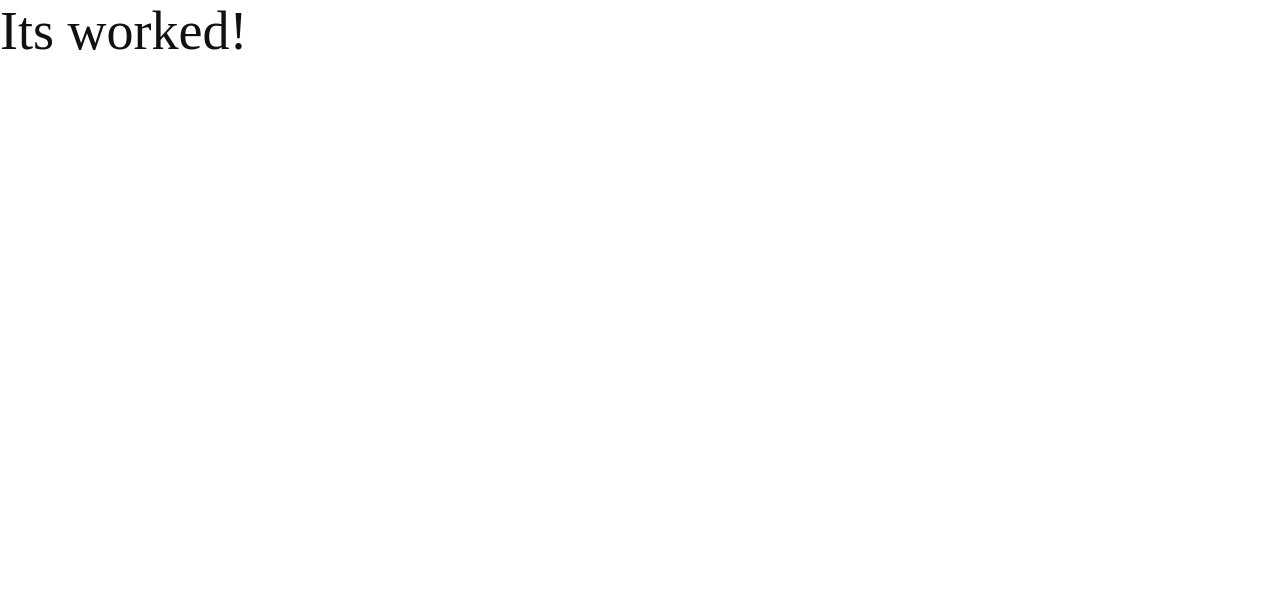
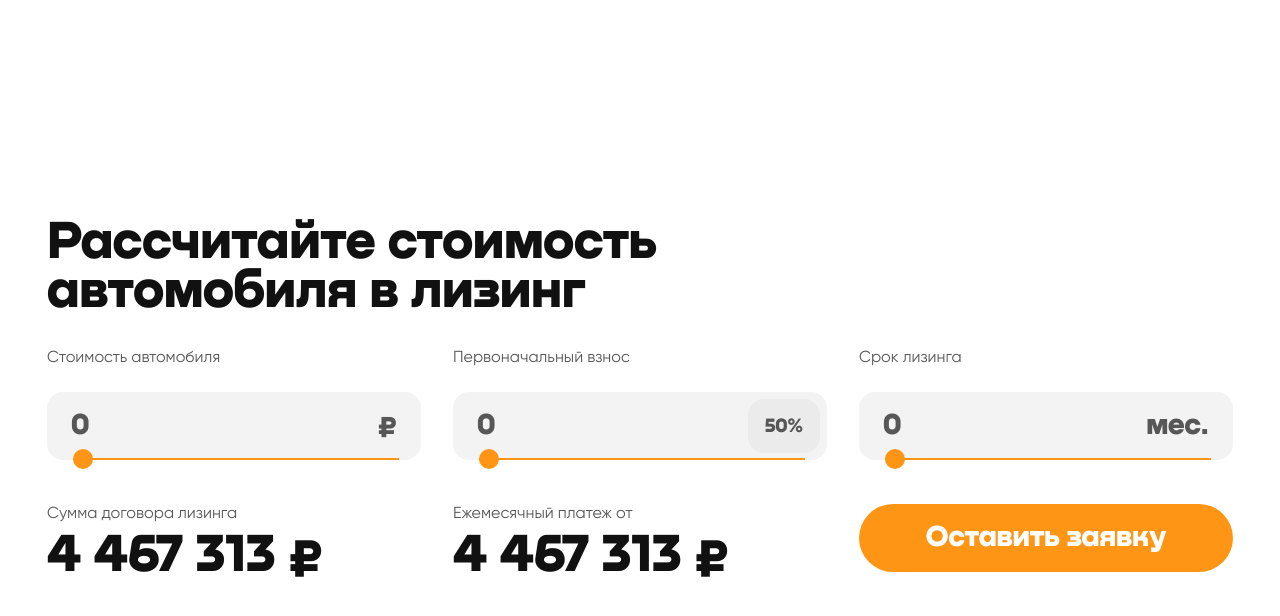
Before and after one commit to DZ8540/autoLeasingCalc, a Vue app: page / in a window 1280 px wide. Shown: the top 616 px of the page. Built offline with nearby package versions, Linux system fonts and the light colour scheme.

Commit message:
Feature: Completed template Feature: Added components Improve: Improved container for full width Fix: Fixed fonts

```diff
--- a/src/App.vue
+++ b/src/App.vue
@@ -1,7 +1,59 @@
-<script setup lang="ts"></script>
+<script setup lang="ts">
+import Title from '@/components/Title.vue'
+import Result from '@/components/Result.vue'
+import Button from '@/components/Button.vue'
+import RangeInput from '@/components/RangeInput.vue'
+</script>
 
 <template>
-  <span class="color__black font__title">Its worked!</span>
+  <main>
+
+    <div class="fullPage">
+      <div class="container">
+
+        <div class="calcBlock">
+          <div class="calcBlock__header">
+            <Title>
+              Рассчитайте стоимость <br>
+              автомобиля в лизинг
+            </Title>
+          </div>
+
+          <div class="calcBlock__body">
+            <RangeInput name="cost" cost-type="money">
+              Стоимость автомобиля
+            </RangeInput>
+
+            <RangeInput name="cost" cost-type="percent">
+              Первоначальный взнос
+            </RangeInput>
+
+            <RangeInput name="cost" cost-type="month">
+              Срок лизинга
+            </RangeInput>
+          </div>
+
+          <div class="calcBlock__footer">
+            <Result>
+              Сумма договора лизинга
+
+              <template #cost>4 467 313 ₽</template>
+            </Result>
+
+            <Result>
+              Ежемесячный платеж от
+
+              <template #cost>4 467 313 ₽</template>
+            </Result>
+
+            <Button>Оставить заявку</Button>
+          </div>
+        </div>
+
+      </div>
+    </div>
+
+  </main>
 </template>
 
-<style scoped></style>
+<style></style>
--- a/src/assets/css/default.css
+++ b/src/assets/css/default.css
@@ -51,5 +51,38 @@ img {
 
 .container {
   max-width: 1440px;
+  width: 100%;
   padding: 0 47px;
 }
+
+.fullPage {
+  width: 100%;
+  height: 100vh;
+  display: flex;
+  align-items: center;
+}
+
+.calcBlock__header {
+  margin-bottom: 32px;
+}
+
+.calcBlock__body {
+  margin-bottom: 44px;
+}
+
+.calcBlock__body,
+.calcBlock__footer {
+  display: flex;
+  width: 100%;
+}
+
+.calcBlock__body > *,
+.calcBlock__footer > * {
+  flex: 1;
+  margin-right: 32px;
+}
+
+.calcBlock__footer > *:last-child,
+.calcBlock__body > *:last-child {
+  margin-right: 0;
+}
--- a/src/assets/css/fonts.css
+++ b/src/assets/css/fonts.css
@@ -1,19 +1,9 @@
-:root {
-  --font-mont-heavy: 'Mont-Heavy';
-  --font-mont-semiBold: 'Mont-SemiBold';
-
-  --font-nekst-black: 'Nekst-Black';
-
-  --font-gilroy-regular: 'Gilroy-Regular';
-  --font-gilroy-bold: 'Gilroy-Bold';
-}
-
 /*
   * Mont
 */
 
 @font-face {
-  font-family: var(--font-mont-heavy);
+  font-family: 'Mont-Heavy';
   src: url('@/assets/fonts/mont/heavy/Mont-Heavy.eot');
   src: local('Mont Heavy'), local('Mont-Heavy'),
     url('@/assets/fonts/mont/heavy/Mont-Heavy.eot?#iefix') format('embedded-opentype'),
@@ -25,11 +15,11 @@
 }
 
 .font__mont__heavy {
-  font-family: var(--font-mont-heavy);
+  font-family: 'Mont-Heavy';
 }
 
 @font-face {
-  font-family: var(--font-mont-semiBold);
+  font-family: 'Mont-SemiBold';
   src: url('@/assets/fonts/mont/semiBold/Mont-SemiBold.eot');
   src: local('Mont SemiBold'), local('Mont-SemiBold'),
     url('@/assets/fonts/mont/semiBold/Mont-SemiBold.eot?#iefix') format('embedded-opentype'),
@@ -41,7 +31,7 @@
 }
 
 .font__mont__semiBold {
-  font-family: var(--font-mont-semiBold);
+  font-family: 'Mont-SemiBold';
 }
 
 /*
@@ -49,7 +39,7 @@
 */
 
 @font-face {
-  font-family: var(--font-nekst-black);
+  font-family: 'Nekst-Black';
   src: url('@/assets/fonts/nekst/black/Nekst-Black.eot');
   src: local('Nekst'), local('Nekst-Black'),
     url('@/assets/fonts/nekst/black/Nekst-Black.eot?#iefix') format('embedded-opentype'),
@@ -61,7 +51,7 @@
 }
 
 .font__nekst__black {
-  font-family: var(--font-nekst-black);
+  font-family: 'Nekst-Black';
 }
 
 /*
@@ -69,7 +59,7 @@
 */
 
 @font-face {
-  font-family: var(--font-gilroy-regular);
+  font-family: 'Gilroy-Regular';
   src: url('@/assets/fonts/gilroy/regular/Gilroy-Regular.eot');
   src: local('Gilroy Regular'), local('Gilroy-Regular'),
     url('@/assets/fonts/gilroy/regular/Gilroy-Regular.eot?#iefix') format('embedded-opentype'),
@@ -81,11 +71,11 @@
 }
 
 .font__gilroy__regular {
-  font-family: var(--font-gilroy-regular);
+  font-family: 'Gilroy-Regular';
 }
 
 @font-face {
-  font-family: var(--font-gilroy-bold);
+  font-family: 'Gilroy-Bold';
   src: url('@/assets/fonts/gilroy/bold/Gilroy-Bold.eot');
   src: local('Gilroy Bold'), local('Gilroy-Bold'),
     url('@/assets/fonts/gilroy/bold/Gilroy-Bold.eot?#iefix') format('embedded-opentype'),
@@ -97,7 +87,7 @@
 }
 
 .font__gilroy__bold {
-  font-family: var(--font-gilroy-bold);
+  font-family: 'Gilroy-Bold';
 }
 
 /*
@@ -106,10 +96,12 @@
 
 .font__title {
   font-size: 54px;
+  line-height: 90%;
 }
 
 .font__text {
   font-size: 16px;
+  line-height: 20px;
 }
 
 .font__medium {
--- /dev/null
+++ b/src/components/Button.vue
@@ -0,0 +1,21 @@
+<script lang="ts" setup>
+// const props = defineProps({})
+</script>
+
+<template>
+  <button class="Button font__medium font__nekst__black color__white">
+    <slot>Button component</slot>
+  </button>
+</template>
+
+<style>
+.Button {
+  display: inline-flex;
+  align-items: center;
+  justify-content: center;
+  height: 68px;
+  background-color: #FF9514;
+  /* padding: 0 92.5px; */
+  border-radius: 40px;
+}
+</style>
--- /dev/null
+++ b/src/components/RangeInput.vue
@@ -0,0 +1,173 @@
+<script lang="ts" setup>
+// * Types
+import type { PropType, Ref } from 'vue'
+// * Types
+
+import { ref } from 'vue'
+
+const props = defineProps({
+  name: {
+    type: String,
+    required: true,
+  },
+  costType: {
+    type: String as PropType<'money' | 'percent' | 'month'>,
+    required: true,
+  },
+})
+
+const value: Ref<number> = ref(0)
+</script>
+
+<template>
+  <div class="Input">
+
+    <div class="Input__label">
+      <label :for="props.name" class="color__gray font__gilroy__regular font__text">
+        <slot>Input component label</slot>
+      </label>
+    </div>
+
+    <div class="Input__info">
+      <span class="font__nekst__black font__medium color__gray">{{ value }}</span>
+
+      <div>
+        <span v-if="props.costType === 'money'" class="font__nekst__black font__medium color__gray">₽</span>
+        <span v-if="props.costType === 'month'" class="font__nekst__black font__medium color__gray">мес.</span>
+
+        <div v-if="props.costType === 'percent'" class="Input__percentage">
+          <span class="Input__percentage__text font__nekst__black color__gray">50%</span>
+        </div>
+      </div>
+
+      <input v-model="value" :name="props.name" :id="props.name" type="range" class="Input__range">
+    </div>
+
+  </div>
+</template>
+
+<style>
+.Input__label {
+  margin-bottom: 24px;
+}
+
+.Input__info {
+  position: relative;
+  display: flex;
+  height: 68px;
+  align-items: center;
+  justify-content: space-between;
+  padding: 0 24px;
+  background-color: #F3F3F4;
+  border-radius: 16px;
+}
+
+.Input__range {
+  -webkit-appearance: none;
+  appearance: none;
+  background: transparent;
+
+  width: calc(100% - (24px * 2));
+  position: absolute;
+  bottom: -2px;
+}
+
+.Input__percentage {
+  --padding: 7px;
+
+  position: absolute;
+  right: var(--padding);
+  top: var(--padding);
+  display: flex;
+  align-items: center;
+  background-color: #EBEBEC;
+  padding: 0 17px;
+  height: calc(100% - (var(--padding) * 2));
+  border-radius: 16px;
+}
+
+.Input__percentage__text {
+  font-size: 20px;
+}
+
+.Input__range:focus {
+  outline: none;
+}
+
+/*
+  * Thumb
+*/
+
+.Input__range::-webkit-slider-thumb {
+  -webkit-appearance: none;
+  appearance: none;
+  height: 20px;
+  width: 20px;
+  cursor: pointer;
+  border-radius: 50%;
+  background-color: #FF9514;
+  margin-top: -9px;
+}
+
+.Input__range::-moz-range-thumb {
+  height: 20px;
+  width: 20px;
+  border-radius: 50%;
+  background-color: #FF9514;
+  cursor: pointer;
+}
+
+.Input__range::-ms-thumb {
+  height: 20px;
+  width: 20px;
+  border-radius: 50%;
+  background-color: #FF9514;
+  cursor: pointer;
+}
+
+/*
+  * Track
+*/
+
+.Input__range::-webkit-slider-runnable-track {
+  height: 2px;
+  cursor: pointer;
+  background-color: #FF9514;
+}
+
+.Input__range:focus::-webkit-slider-runnable-track {
+  background-color: #FF9514;
+}
+
+.Input__range::-moz-range-track {
+  height: 2px;
+  cursor: pointer;
+  background-color: #FF9514;
+}
+
+.Input__range::-ms-track {
+  width: 100%;
+  height: 2px;
+  cursor: pointer;
+
+  background: transparent;
+  border-color: transparent;
+  color: transparent;
+}
+
+.Input__range::-ms-fill-lower {
+  background-color: #FF9514;
+}
+
+.Input__range:focus::-ms-fill-lower {
+  background-color: #FF9514;
+}
+
+.Input__range::-ms-fill-upper {
+  background-color: #FF9514;
+}
+
+.Input__range:focus::-ms-fill-upper {
+  background-color: #FF9514;
+}
+</style>
--- /dev/null
+++ b/src/components/Result.vue
@@ -0,0 +1,24 @@
+<script lang="ts" setup>
+// const props = defineProps({})
+</script>
+
+<template>
+  <div class="Result">
+
+    <span class="Result__title color__gray font__text font__gilroy__regular">
+      <slot>Result component</slot>
+    </span>
+
+    <span class="color__black font__title font__nekst__black">
+      <slot name="cost">Result component cost</slot>
+    </span>
+
+  </div>
+</template>
+
+<style>
+.Result__title {
+  display: block;
+  margin-bottom: 8px;
+}
+</style>
--- /dev/null
+++ b/src/components/Title.vue
@@ -0,0 +1,9 @@
+<script lang="ts" setup></script>
+
+<template>
+  <h1 class="font__title font__nekst__black color__black">
+    <slot>Title component</slot>
+  </h1>
+</template>
+
+<style></style>
```
